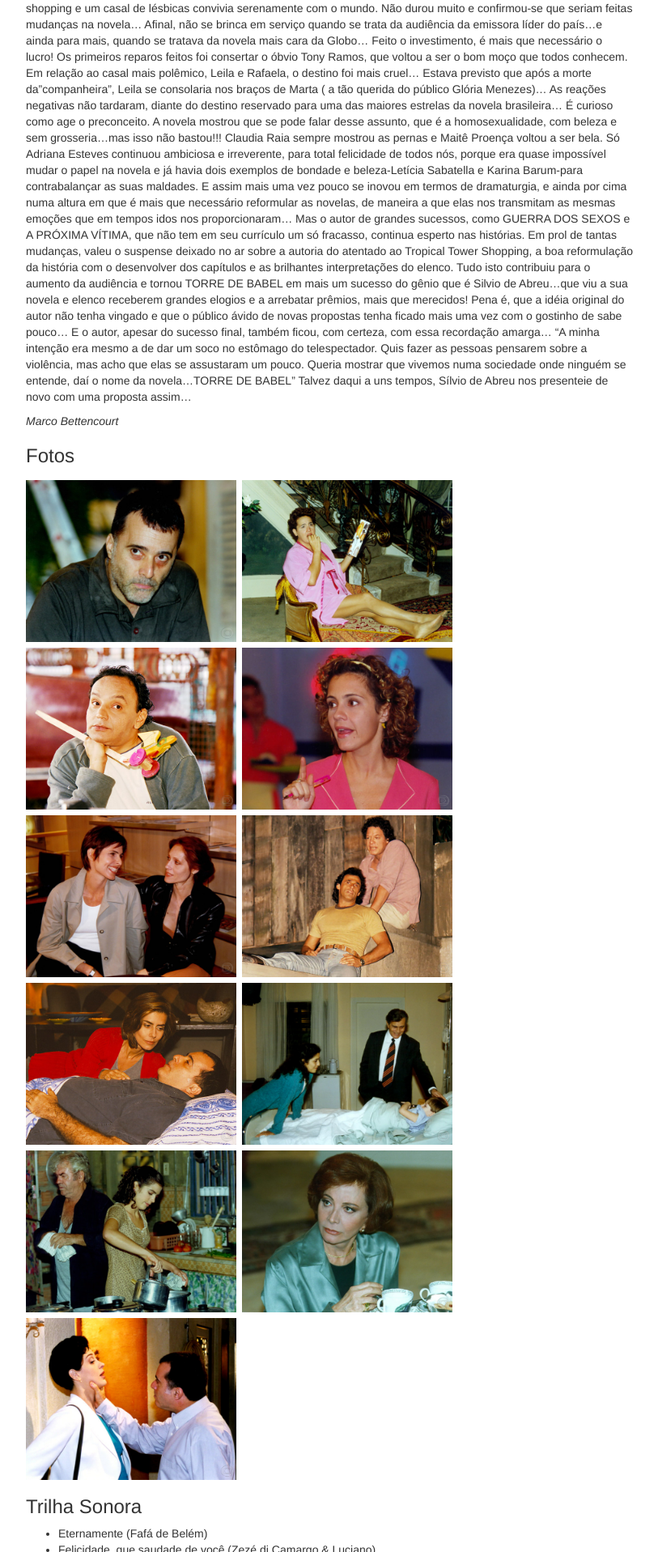
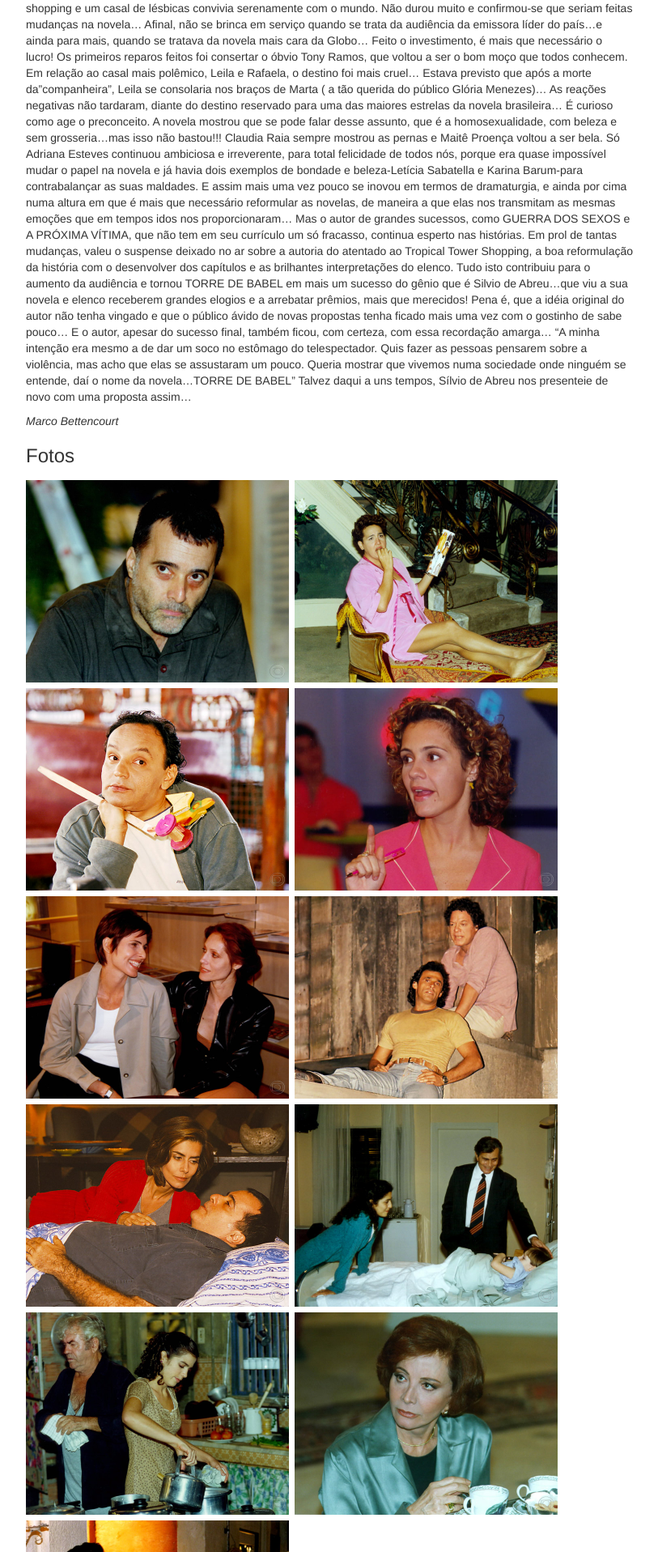
Before and after one commit to victor3dptz/victor3d.com.br, a Jekyll site: the page built from novelas/torre_de_babel.md, in a window 1280 px wide. Shown: the part 4483-6400 px from the top of the page at 81% size, without its empty margins (233-1046 px from the left). Built offline with Jekyll 4.4.1, drawn with Linux system fonts in a browser that asks for light colours; nearby versions of some CDN libraries.

Commit message:
MacBookPro

```diff
--- a/novelas/torre_de_babel.md
+++ b/novelas/torre_de_babel.md
@@ -208,17 +208,17 @@ Quando começou, a novela TORRE DE BABEL retratava bem a sociedade dos nossos di
 
 ### Fotos
 
-![Tony Ramos](/novelas/img/torre_de_babel_tony_ramos.jpg){:style="height: 200px; float: left; margin-right: 7px; margin-top: 7px;"}
-![Claudia Jimenez](/novelas/img/torre_de_babel_claudia_jimenez.jpg){:style="height: 200px; float: left; margin-right: 7px; margin-top: 7px;"}
-![Cacá Carvalho](/novelas/img/torre_de_babel_caca_carvalho.jpg){:style="height: 200px; float: left; margin-right: 7px; margin-top: 7px;"}
-![Adriana Esteves](/novelas/img/torre_de_babel_adriana_esteves.jpg){:style="height: 200px; float: left; margin-right: 7px; margin-top: 7px;"}
-![Silvia Pfeifer e Christiane Torloni](/novelas/img/torre_de_babel_silvia_pfeifer_e_christiane_torloni.jpg){:style="height: 200px; float: left; margin-right: 7px; margin-top: 7px;"}
-![Oscar Magrini e Ernani Moraes](/novelas/img/torre_de_babel_oscar_magrini_e_ernani_moraes.jpg){:style="height: 200px; float: left; margin-right: 7px; margin-top: 7px;"}
-![Maitê Proença e Tony Ramos](/novelas/img/torre_de_babel_maite_proenca_e_tony_ramos.jpg){:style="height: 200px; float: left; margin-right: 7px; margin-top: 7px;"}
-![Letícia Sabatella, Tarcísio Meira e Felipe Latgê](/novelas/img/torre_de_babel_leticia_sabatella_tarcisio_meira_e_felipe_latge.jpg){:style="height: 200px; float: left; margin-right: 7px; margin-top: 7px;"}
-![Juca de Oliveira e Karina Barum](/novelas/img/torre_de_babel_juca_de_oliveira_e_karina_barum.jpg){:style="height: 200px; float: left; margin-right: 7px; margin-top: 7px;"}
-![Glória Menezes](/novelas/img/torre_de_babel_gloria_menezes.jpg){:style="height: 200px; float: left; margin-right: 7px; margin-top: 7px;"}
-![Claudia Raia e Tony Ramos](/novelas/img/torre_de_babel_claudia_raia_e_tony_ramos.jpg){:style="height: 200px; float: none; margin-right: 7px; margin-top: 7px;"}
+![Tony Ramos](/novelas/img/torre_de_babel_tony_ramos.jpg){:style="height: 250px; float: left; margin-right: 7px; margin-top: 7px;"}
+![Claudia Jimenez](/novelas/img/torre_de_babel_claudia_jimenez.jpg){:style="height: 250px; float: left; margin-right: 7px; margin-top: 7px;"}
+![Cacá Carvalho](/novelas/img/torre_de_babel_caca_carvalho.jpg){:style="height: 250px; float: left; margin-right: 7px; margin-top: 7px;"}
+![Adriana Esteves](/novelas/img/torre_de_babel_adriana_esteves.jpg){:style="height: 250px; float: left; margin-right: 7px; margin-top: 7px;"}
+![Silvia Pfeifer e Christiane Torloni](/novelas/img/torre_de_babel_silvia_pfeifer_e_christiane_torloni.jpg){:style="height: 250px; float: left; margin-right: 7px; margin-top: 7px;"}
+![Oscar Magrini e Ernani Moraes](/novelas/img/torre_de_babel_oscar_magrini_e_ernani_moraes.jpg){:style="height: 250px; float: left; margin-right: 7px; margin-top: 7px;"}
+![Maitê Proença e Tony Ramos](/novelas/img/torre_de_babel_maite_proenca_e_tony_ramos.jpg){:style="height: 250px; float: left; margin-right: 7px; margin-top: 7px;"}
+![Letícia Sabatella, Tarcísio Meira e Felipe Latgê](/novelas/img/torre_de_babel_leticia_sabatella_tarcisio_meira_e_felipe_latge.jpg){:style="height: 250px; float: left; margin-right: 7px; margin-top: 7px;"}
+![Juca de Oliveira e Karina Barum](/novelas/img/torre_de_babel_juca_de_oliveira_e_karina_barum.jpg){:style="height: 250px; float: left; margin-right: 7px; margin-top: 7px;"}
+![Glória Menezes](/novelas/img/torre_de_babel_gloria_menezes.jpg){:style="height: 250px; float: left; margin-right: 7px; margin-top: 7px;"}
+![Claudia Raia e Tony Ramos](/novelas/img/torre_de_babel_claudia_raia_e_tony_ramos.jpg){:style="height: 250px; float: none; margin-right: 7px; margin-top: 7px;"}
 
 ### Trilha Sonora
 
```
